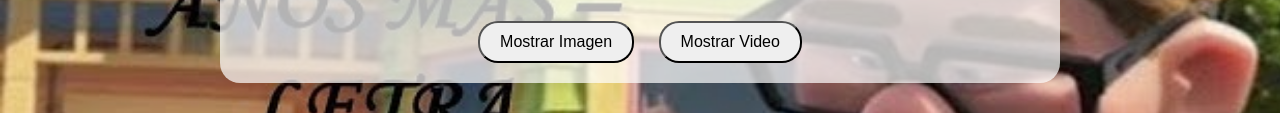
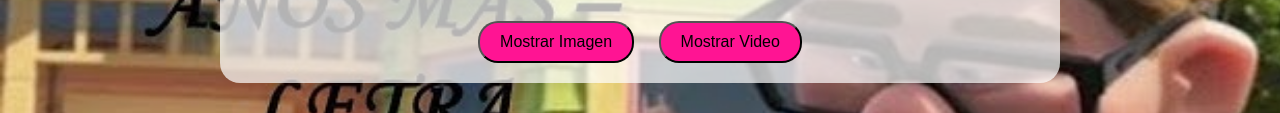
Before and after one commit to jeado5/Un-Mundo-Diferente---Rabito-, a plain HTML site: page index.html in a window 1280 px wide. Shown: the part 198-311 px from the top of the page. Drawn offline with Linux system fonts and the light colour scheme.

Commit message:
Update style.css

```diff
--- a/style.css
+++ b/style.css
@@ -34,6 +34,7 @@ body {
 
 button {
     padding: 10px 20px;
+    background-color: deeppink;
     font-size: 16px;
     margin: 0 10px;
     cursor: pointer;
```
